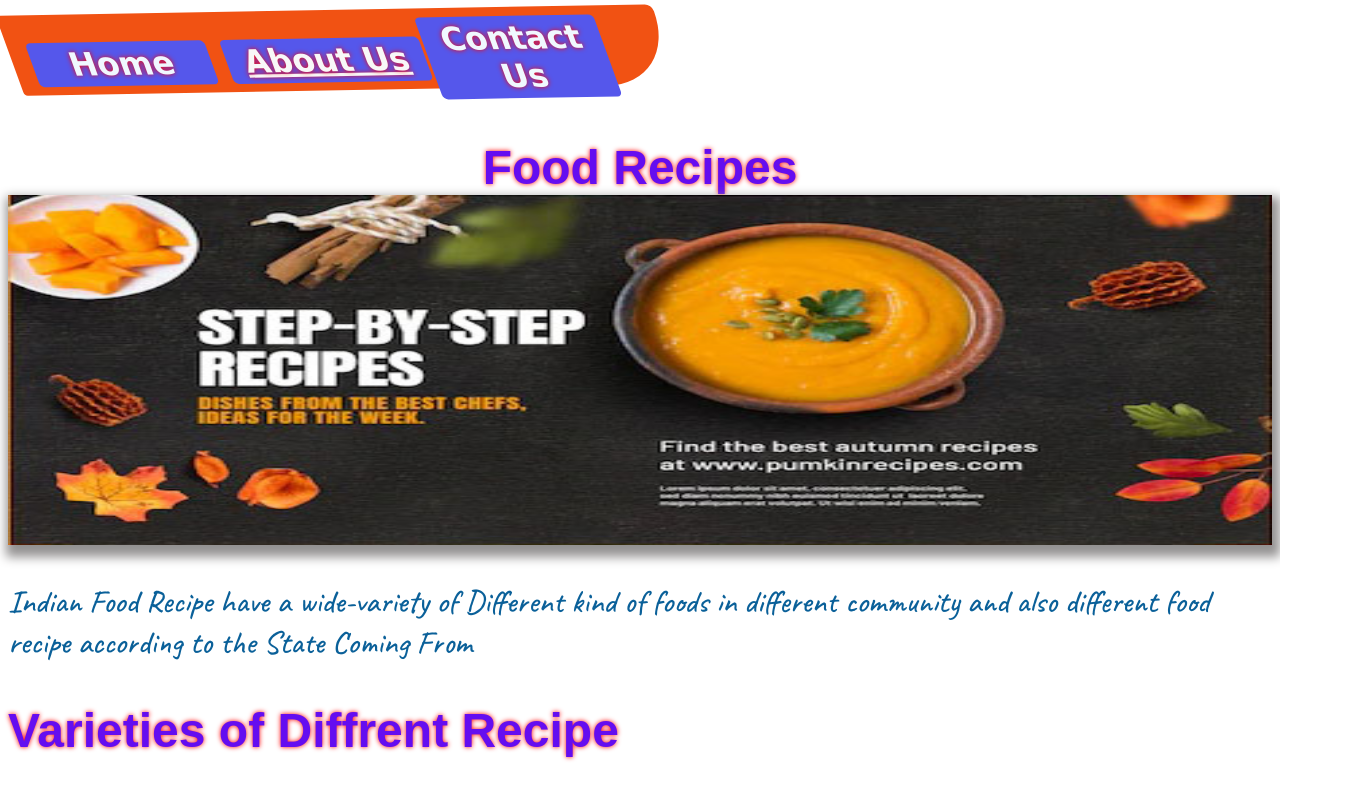
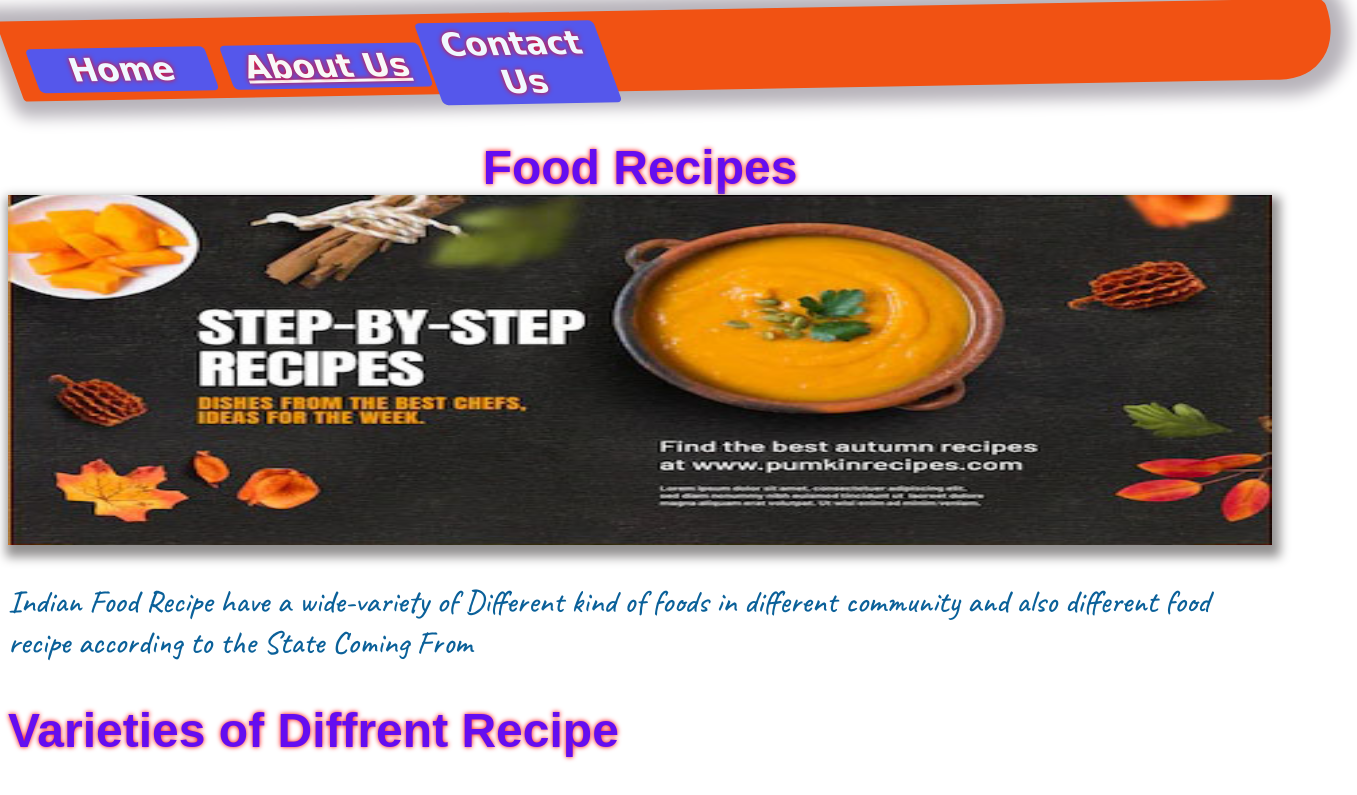
Before and after one commit to Akhil-In/odin-recipes, a plain HTML site: page index.html in a window 1280 px wide. In both pictures the pointer is over the element 338 px from the left and 49 px from the top of the page. Shown: the top 795 px of the page, 1357 px wide, since content can reach past the window. Drawn offline with Linux system fonts and the light colour scheme; a web font is replaced by a local one.

Commit message:
Made some changes in CSS

```diff
--- a/odin-recipe.css
+++ b/odin-recipe.css
@@ -72,9 +72,10 @@ tr {
     border-radius: 20px 80px 850px 40px;
     width: 40em;
     transition: width 1s;
+    box-shadow: 2px 1px 15px 15px rgb(184, 180, 187);
  }
  tr:hover{
-    width: 40em;
+    width: 82em;
  }
  th {
     width: 12em;
@@ -88,7 +89,7 @@ tr {
     transition: width 0.5s;
  }
 li img:hover {
-    width: 33em;
+    width: 34em;
 
 }
 .box-1 {
```
